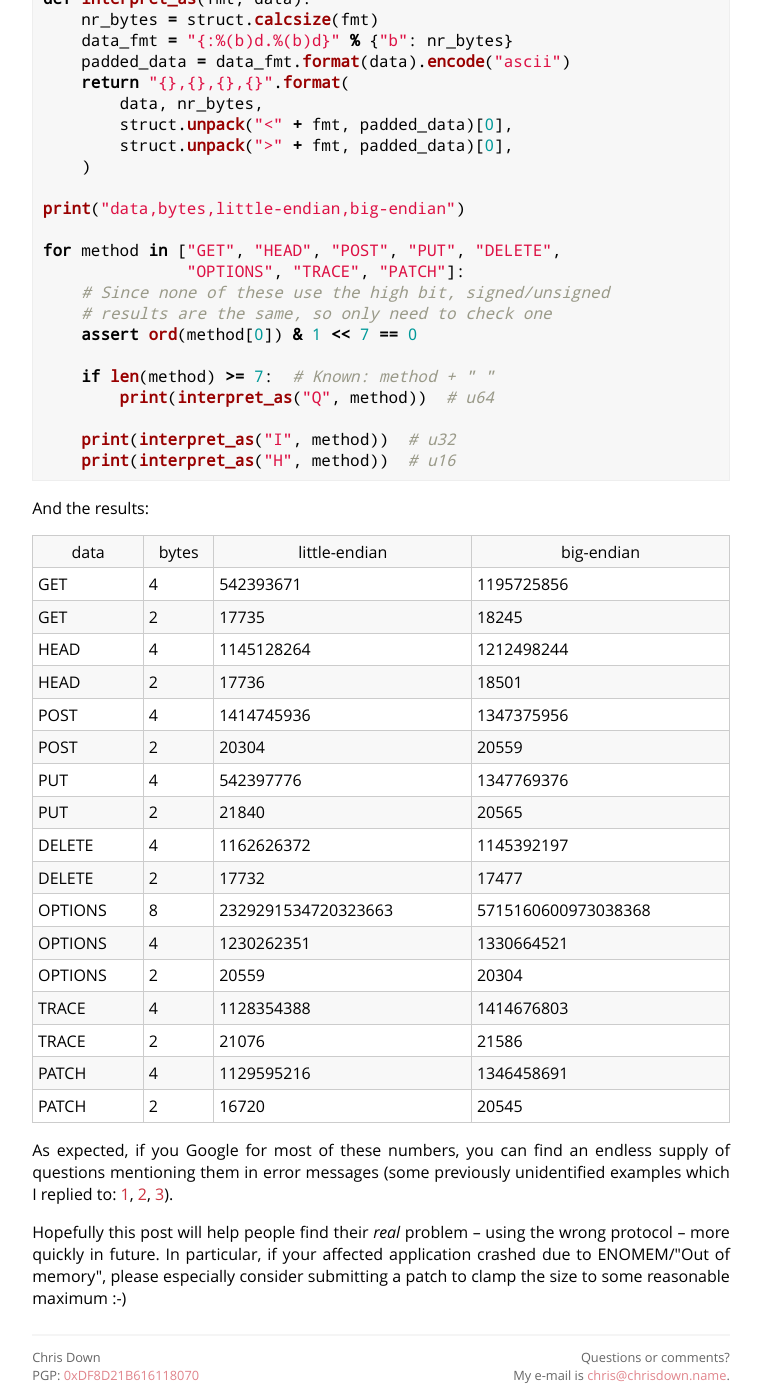
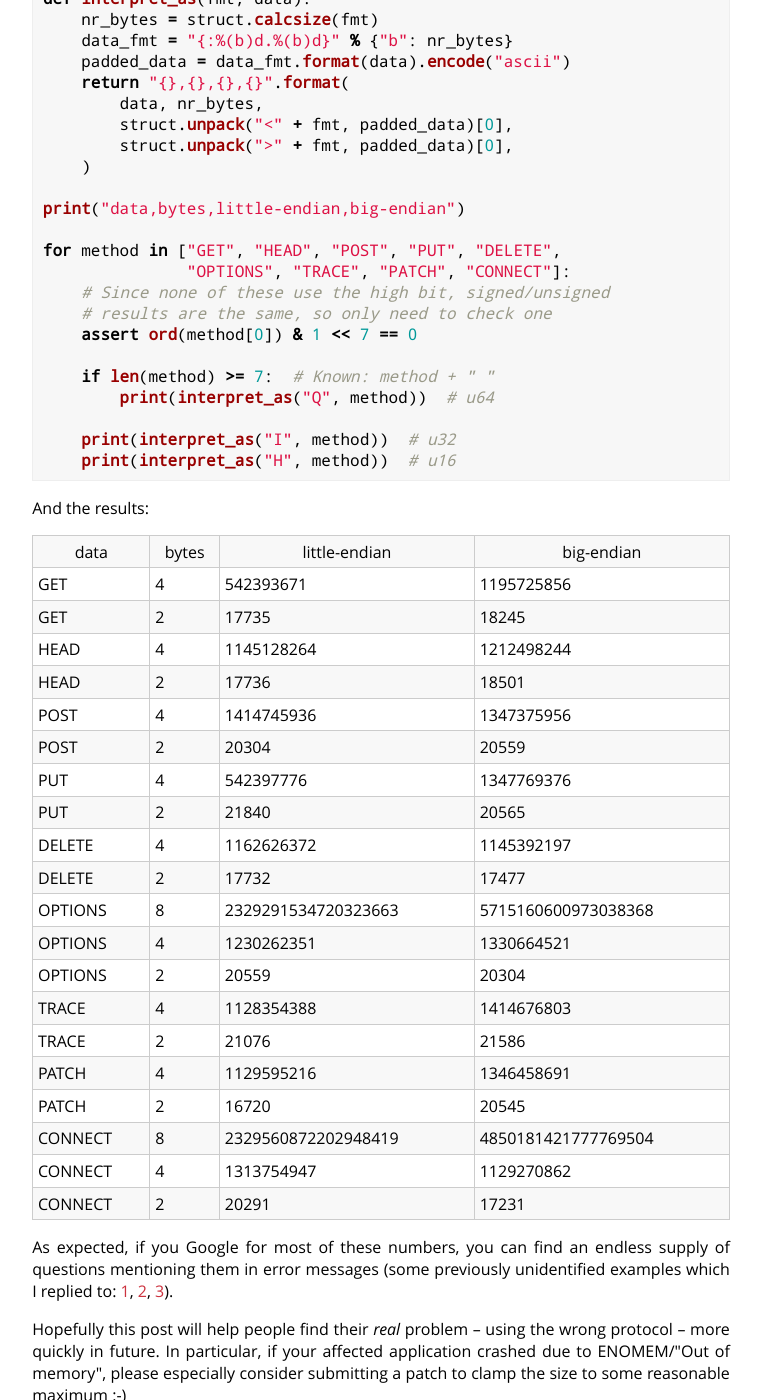
Before and after one commit to cdown/chrisdown.name, a Jekyll site: the page built from _posts/2020-01-13-1195725856-and-friends-the-origins-of-mysterious-numbers.md, in a window 1280 px wide and 1400 px high, scrolled down 2215 px. Shown: the whole window, without its empty margins (259-1021 px from the left). Built offline with Jekyll 4.4.1, drawn with Linux system fonts in a browser that asks for light colours.

Commit message:
numbers post: Add CONNECT, since it also has some salient hits

```diff
--- a/_posts/2020-01-13-1195725856-and-friends-the-origins-of-mysterious-numbers.md
+++ b/_posts/2020-01-13-1195725856-and-friends-the-origins-of-mysterious-numbers.md
@@ -132,7 +132,7 @@ def interpret_as(fmt, data):
 print("data,bytes,little-endian,big-endian")
 
 for method in ["GET", "HEAD", "POST", "PUT", "DELETE",
-               "OPTIONS", "TRACE", "PATCH"]:
+               "OPTIONS", "TRACE", "PATCH", "CONNECT"]:
     # Since none of these use the high bit, signed/unsigned
     # results are the same, so only need to check one
     assert ord(method[0]) & 1 << 7 == 0
@@ -165,6 +165,9 @@ And the results:
 | TRACE   | 2     | 21076               | 21586               |
 | PATCH   | 4     | 1129595216          | 1346458691          |
 | PATCH   | 2     | 16720               | 20545               |
+| CONNECT | 8     | 2329560872202948419 | 4850181421777769504 |
+| CONNECT | 4     | 1313754947          | 1129270862          |
+| CONNECT | 2     | 20291               | 17231               |
 
 As expected, if you Google for most of these numbers, you can find an endless
 supply of questions mentioning them in error messages (some previously
```
